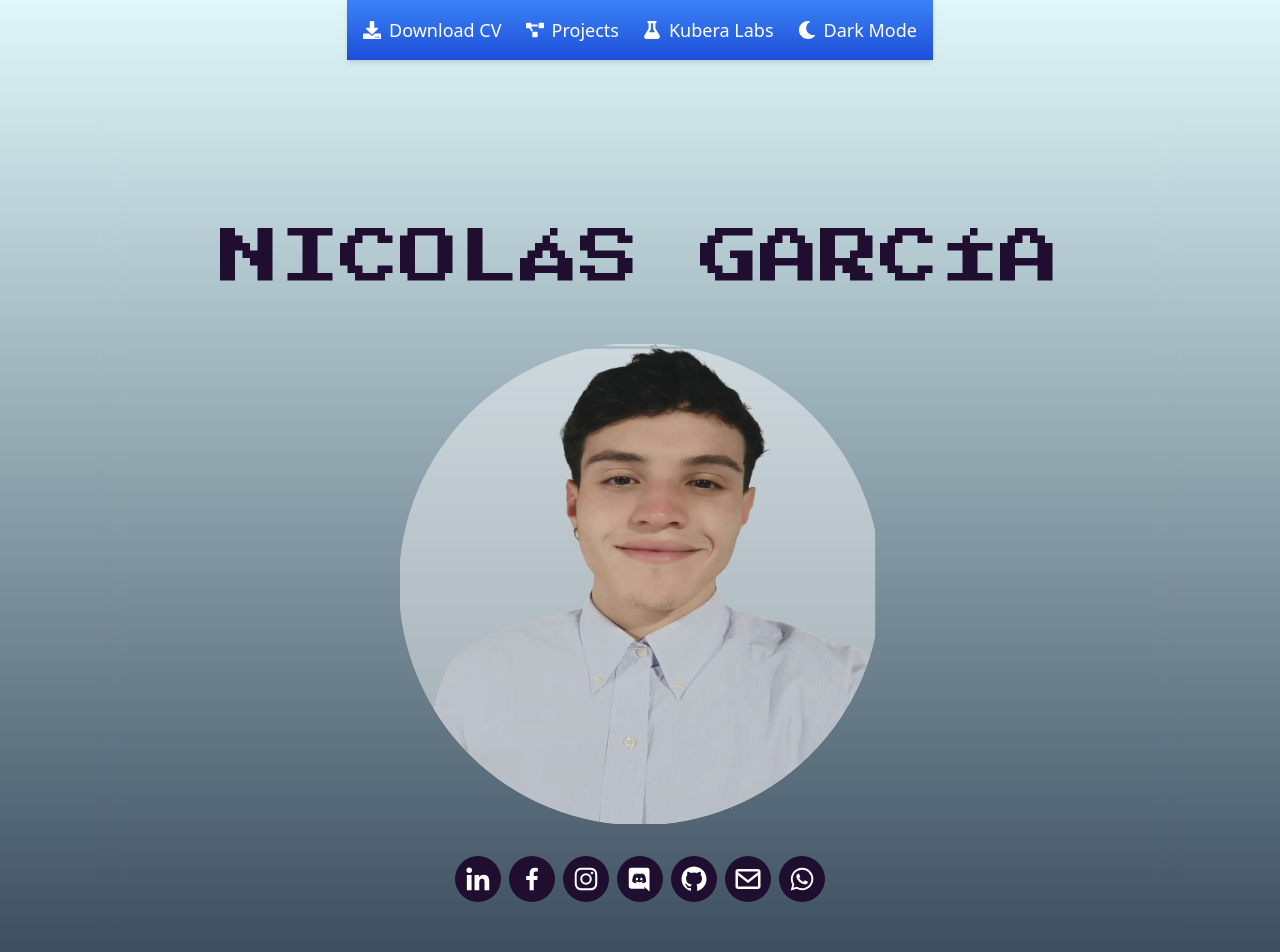
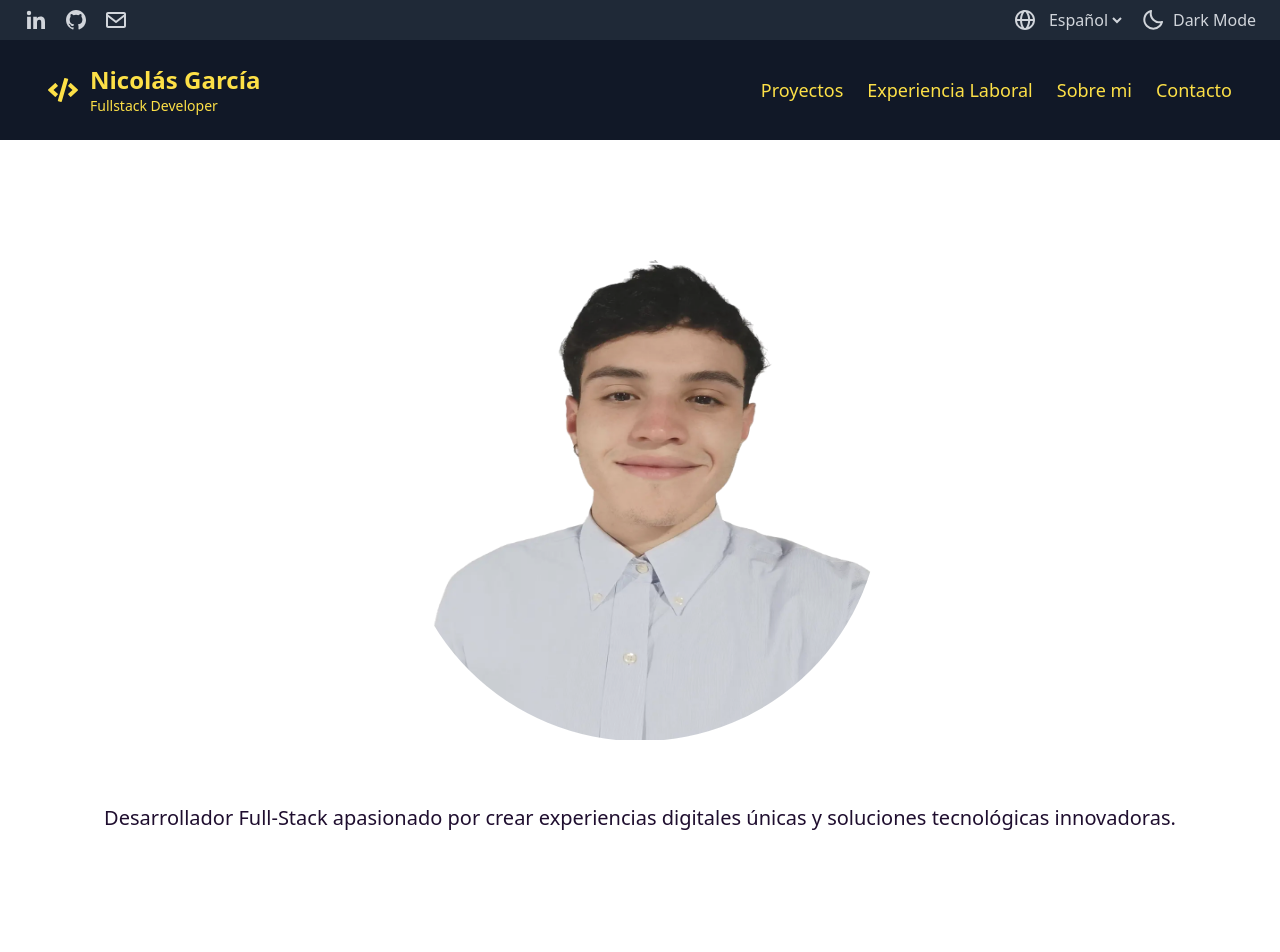
Before and after one commit to nicog33b/nicolas-garcia-full-stack-web-portofolio-next.js, a Next.js app: page / in a window 1280 px wide. Shown: the top 952 px of the page. Built offline with nearby package versions, Linux system fonts and the light colour scheme.

Commit message:
navbar desktop finish

```diff
--- a/src/app/GUI/navbarTop.tsx
+++ b/src/app/GUI/navbarTop.tsx
@@ -1,55 +1,30 @@
-"use client";
-import React, { useState } from "react";
-import {
-  FaDownload,
-  FaProjectDiagram,
-  FaFlask,
-  FaMoon,
-  FaSun,
-} from "react-icons/fa";
+import React from "react";
+import { FaCode } from "react-icons/fa"; // Puedes cambiar este ícono por el que prefieras
 
 const Navbar = () => {
-  const [darkMode, setDarkMode] = useState(false);
-
-  const toggleDarkMode = () => {
-    setDarkMode(!darkMode);
-    document.documentElement.classList.toggle("dark", !darkMode);
-  };
-
   return (
-    <nav className="bg-gradient-to-b from-blue-500 to-blue-700 p-4 shadow-md">
-      <div className="container mx-auto flex justify-between items-center">
-        <ul className="flex space-x-6 text-white text-lg">
-          <li className="hover:text-gray-300 transition">
-            <a href="/path-to-cv.pdf" download className="flex items-center">
-              <FaDownload className="mr-2" />
-              Download CV
-            </a>
-          </li>
-          <li className="hover:text-gray-300 transition">
-            <a href="#projects" className="flex items-center">
-              <FaProjectDiagram className="mr-2" />
-              Projects
-            </a>
-          </li>
-          <li className="hover:text-gray-300 transition">
-            <a href="#kubera-labs" className="flex items-center">
-              <FaFlask className="mr-2" />
-              Kubera Labs
-            </a>
-          </li>
-          <li className="hover:text-gray-300 transition">
-            <button onClick={toggleDarkMode} className="flex items-center">
-              {darkMode ? (
-                <FaSun className="mr-2" />
-              ) : (
-                <FaMoon className="mr-2" />
-              )}
-              {darkMode ? "Light Mode" : "Dark Mode"}
-            </button>
-          </li>
-        </ul>
+    <nav className="bg-gray-900 text-yellow-300 md:px-12 px-6 py-3 md:py-6 flex justify-between items-center">
+      <div className="flex items-center space-x-3">
+        <FaCode size={30} />
+        <div>
+          <h1 className="text-2xl font-semibold">Nicolás García</h1>
+          <p className="text-sm">Fullstack Developer</p>
+        </div>
       </div>
+      <ul className="flex space-x-6 text-lg">
+        <li className="hover:text-yellow-500 transition">
+          <a href="#proyectos">Proyectos</a>
+        </li>
+        <li className="hover:text-yellow-500 transition">
+          <a href="#experiencia-laboral">Experiencia Laboral</a>
+        </li>
+        <li className="hover:text-yellow-500 transition">
+          <a href="#sobre-mi">Sobre mi</a>
+        </li>
+        <li className="hover:text-yellow-500 transition">
+          <a href="#contacto">Contacto</a>
+        </li>
+      </ul>
     </nav>
   );
 };
--- /dev/null
+++ b/src/app/GUI/socialIcons.tsx
@@ -0,0 +1,90 @@
+"use client";
+import React, { useState, useEffect } from "react";
+import {
+  BiLogoLinkedin,
+  BiLogoGithub,
+  BiEnvelope,
+  BiMoon,
+  BiSun,
+  BiGlobe,
+} from "react-icons/bi";
+
+const TopBar = () => {
+  const [darkMode, setDarkMode] = useState(false);
+
+  useEffect(() => {
+    if (darkMode) {
+      document.documentElement.classList.add("dark");
+    } else {
+      document.documentElement.classList.remove("dark");
+    }
+  }, [darkMode]);
+
+  const toggleDarkMode = () => {
+    setDarkMode(!darkMode);
+  };
+
+  return (
+    <div className="bg-gray-800 text-gray-300 dark:bg-gray-900 dark:text-gray-400">
+      <div className="container mx-auto flex justify-between items-center py-2 px-6">
+        {/* Social Icons */}
+        <div className="flex space-x-4">
+          <a
+            href="https://linkedin.com"
+            target="_blank"
+            rel="noopener noreferrer"
+            className="text-2xl hover:text-blue-400"
+          >
+            <BiLogoLinkedin />
+          </a>
+          <a
+            href="https://github.com"
+            target="_blank"
+            rel="noopener noreferrer"
+            className="text-2xl hover:text-gray-400"
+          >
+            <BiLogoGithub />
+          </a>
+          <a
+            href="mailto:example@example.com"
+            className="text-2xl hover:text-red-400"
+          >
+            <BiEnvelope />
+          </a>
+        </div>
+
+        {/* Language and Dark Mode Switcher */}
+        <div className="flex space-x-4 items-center">
+          {/* Language Switch */}
+          <div className="flex items-center space-x-2 cursor-pointer">
+            <BiGlobe className="text-2xl" />
+            <select className="bg-gray-800 text-gray-300 dark:bg-gray-900 dark:text-gray-400 border-none outline-none">
+              <option value="es">Español</option>
+              <option value="en">English</option>
+            </select>
+          </div>
+
+          {/* Dark Mode Switch */}
+          <div
+            className="flex items-center space-x-2 cursor-pointer"
+            onClick={toggleDarkMode}
+          >
+            {darkMode ? (
+              <>
+                <BiSun className="text-2xl" />
+                <span>Light Mode</span>
+              </>
+            ) : (
+              <>
+                <BiMoon className="text-2xl" />
+                <span>Dark Mode</span>
+              </>
+            )}
+          </div>
+        </div>
+      </div>
+    </div>
+  );
+};
+
+export default TopBar;
--- a/src/app/components/home/profileImage.tsx
+++ b/src/app/components/home/profileImage.tsx
@@ -1,15 +1,6 @@
 "use client";
-import React, { useState, useEffect } from "react";
+import React from "react";
 import Image from "next/image";
-import {
-  BiLogoLinkedin,
-  BiLogoFacebook,
-  BiLogoInstagram,
-  BiLogoDiscord,
-  BiEnvelope,
-  BiLogoWhatsapp,
-  BiLogoGithub,
-} from "react-icons/bi";
 import NameHeader from "./nameHeader";
 
 interface ProfileImageProps {
@@ -17,18 +8,8 @@ interface ProfileImageProps {
 }
 
 const ProfileImage: React.FC<ProfileImageProps> = ({ progress = 100 }) => {
-  const [showIcons, setShowIcons] = useState(false);
-
-  useEffect(() => {
-    const timer = setTimeout(() => {
-      setShowIcons(true);
-    }, 1500);
-    return () => clearTimeout(timer);
-  }, []);
-
   return (
-    <div className="relative w-full flex flex-col items-center mb-12 p-2 rounded-2xl duration-300 mt-12">
-      <NameHeader></NameHeader>
+    <div className="relative w-full flex flex-col items-center p-4 rounded-2xl duration-300">
       <div
         className="relative z-10"
         style={{
@@ -42,13 +23,12 @@ const ProfileImage: React.FC<ProfileImageProps> = ({ progress = 100 }) => {
           )`,
         }}
       >
-        {" "}
         <Image
           src="/me.png"
           alt="Nicolás"
           width={900}
           height={900}
-          className="bg-white bg-opacity-50  h-[22rem] w-[22rem] md:h-[30rem] md:w-[30rem] hover:duration-1000 z-20 rounded-full transition-transform duration-500 cursor-pointer"
+          className="bg-white bg-opacity-50 h-[22rem] w-[22rem] md:h-[30rem] md:w-[30rem] hover:duration-1000 z-20 rounded-full transition-transform duration-500 cursor-pointer"
           style={{
             opacity: (progress / 100) * 0.9,
             transform: `scale(${1.5 - (progress / 100) * 0.5})`,
@@ -56,57 +36,6 @@ const ProfileImage: React.FC<ProfileImageProps> = ({ progress = 100 }) => {
           priority
         />
       </div>
-      {showIcons && (
-        <div className="flex gap-2 text-xl mt-8 relative z-10 transition-opacity duration-1000 opacity-100">
-          {[
-            {
-              href: "https://linkedin.com",
-              color: "blue-600",
-              icon: BiLogoLinkedin,
-            },
-            {
-              href: "https://facebook.com",
-              color: "blue-500",
-              icon: BiLogoFacebook,
-            },
-            {
-              href: "https://instagram.com",
-              color: "pink-500",
-              icon: BiLogoInstagram,
-            },
-            {
-              href: "https://discord.com",
-              color: "indigo-500",
-              icon: BiLogoDiscord,
-            },
-            {
-              href: "https://github.com",
-              color: "indigo-500",
-              icon: BiLogoGithub,
-            },
-            {
-              href: "mailto:example@example.com",
-              color: "red-500",
-              icon: BiEnvelope,
-            },
-            {
-              href: "https://wa.me/1234567890",
-              color: "green-500",
-              icon: BiLogoWhatsapp,
-            },
-          ].map(({ href, color, icon: Icon }, index) => (
-            <a
-              key={index}
-              href={href}
-              target="_blank"
-              rel="noopener noreferrer"
-              className={`hover:text-${color} hover:bg-indigo-500 hover:duration-300 hover:bg-opacity-85 text-white hover:scale-105 text-3xl bg-secundario  rounded-full p-2`}
-            >
-              <Icon />
-            </a>
-          ))}
-        </div>
-      )}
     </div>
   );
 };
--- a/src/app/layout.tsx
+++ b/src/app/layout.tsx
@@ -1,6 +1,7 @@
 import type { Metadata } from "next";
 import "./globals.css";
 import Navbar from "./GUI/navbarTop";
+import SocialIcons from "./GUI/socialIcons";
 
 export const metadata: Metadata = {
   title: "Create Next App",
@@ -14,11 +15,10 @@ export default function RootLayout({
 }>) {
   return (
     <html>
-      <body className="bg-gradient-to-b from-[#E0F7FA] to-[#2C3E50] min-h-screen">
-        <div className="flex flex-col items-center justify-center min-h-screen">
-          <Navbar></Navbar>
-          {children}
-        </div>
+      <body className="">
+        <SocialIcons></SocialIcons>
+        <Navbar></Navbar>
+        {children}
       </body>
     </html>
   );
--- a/src/app/page.tsx
+++ b/src/app/page.tsx
@@ -3,6 +3,7 @@ import React, { useEffect, useState } from "react";
 import ProfileImage from "./components/home/profileImage";
 import Loading from "./components/home/loading";
 import NameHeader from "./components/home/nameHeader";
+import SocialIcons from "./GUI/socialIcons";
 
 export default function Home() {
   const [isLoading, setIsLoading] = useState(true);
@@ -15,7 +16,6 @@ export default function Home() {
 
   return (
     <div className="min-h-screen flex flex-col items-center justify-center relative overflow-hidden">
-      <div className="w-full p-2 rounded-lg bg-opacity-25 backdrop-blur-md z-10 mt-12">
       <div className="flex flex-col items-center">
         <ProfileImage progress={progress} />
         {!isLoading && (
@@ -27,7 +27,6 @@ export default function Home() {
           </div>
         )}
       </div>
-      </div>
 
       {isLoading && <Loading setProgress={setProgress} />}
     </div>
```
Lines whose indentation alone changed are shown as unchanged.
